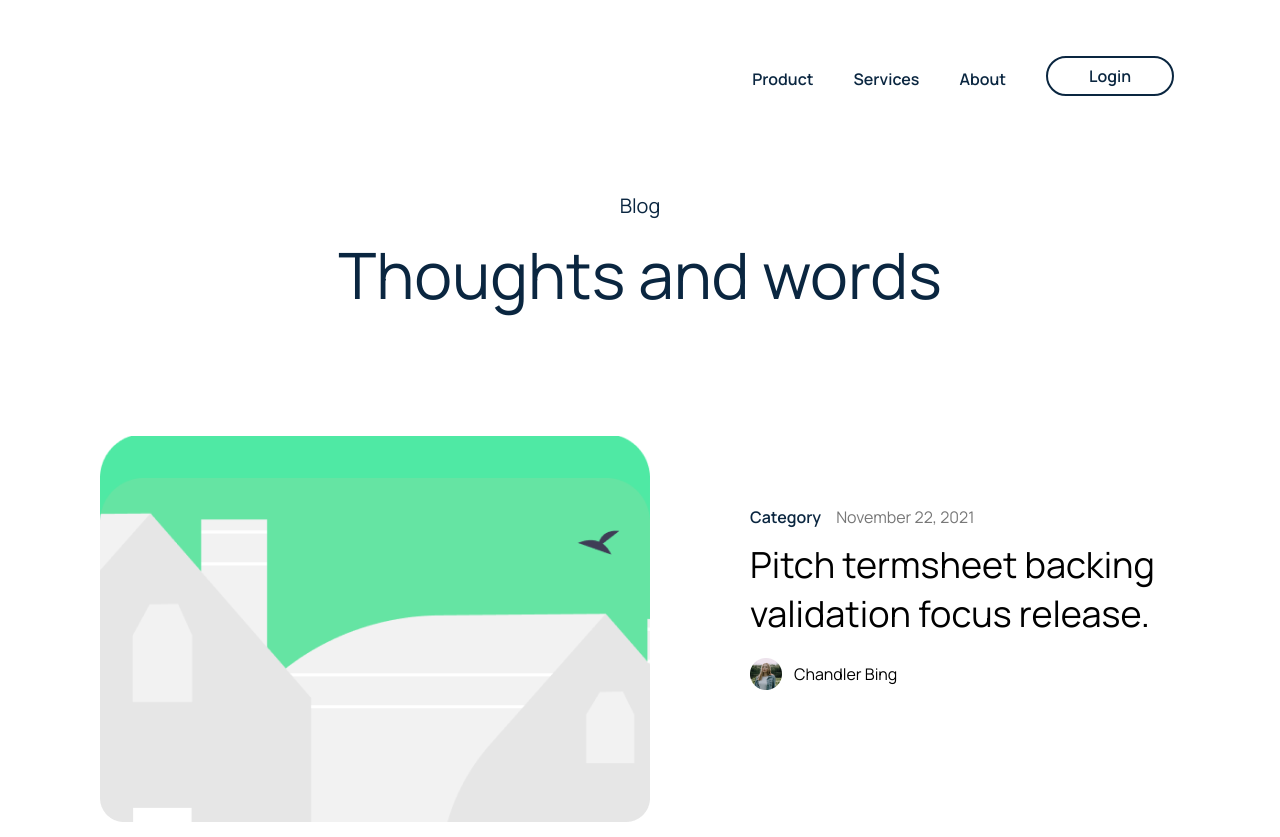
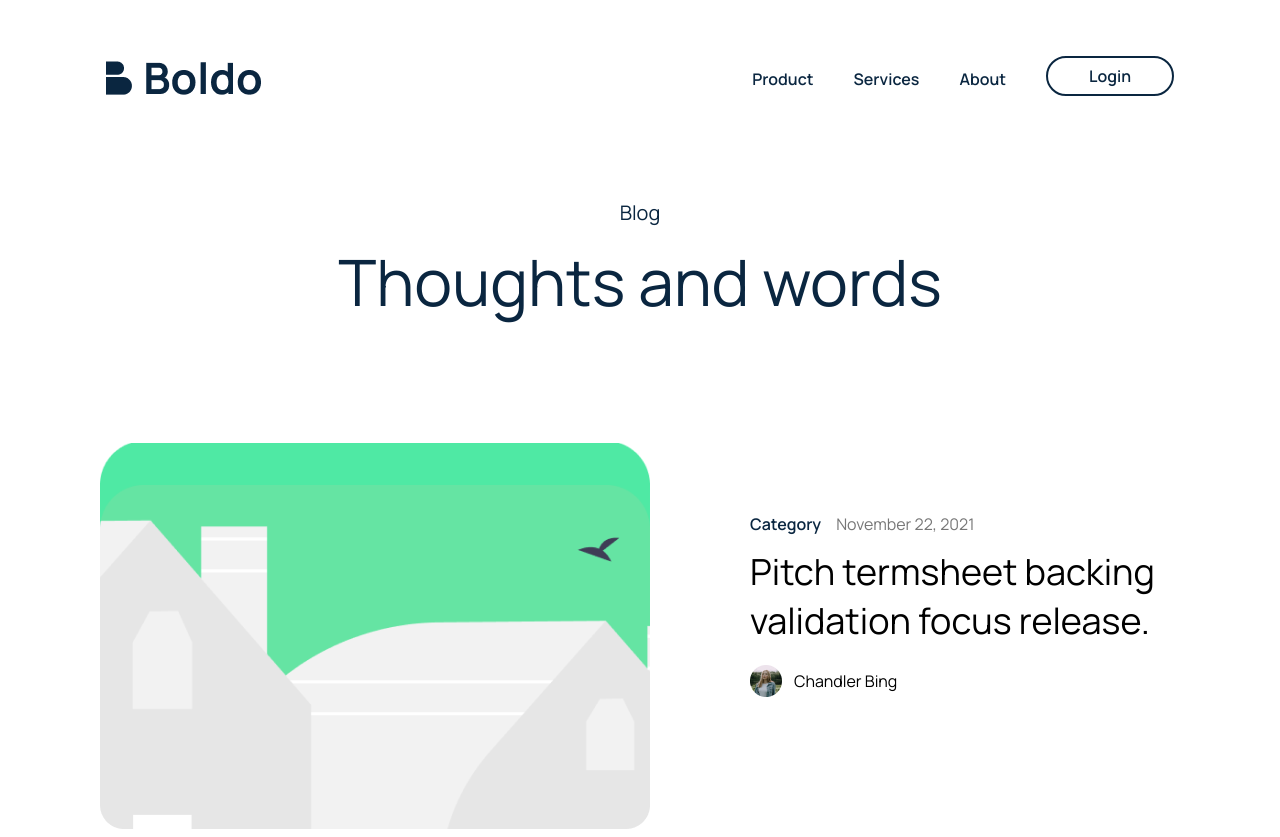
Before and after one commit to AhmedRaza2007/boldo, a plain HTML site: page boldo1.html in a window 1280 px wide. Shown: the top 837 px of the page. Drawn offline with Linux system fonts and the light colour scheme; the site is published under a folder, as on GitHub Pages, so addresses that start at the root find nothing.

Commit message:
project added

```diff
--- a/boldo1.html
+++ b/boldo1.html
@@ -14,7 +14,7 @@
         <nav class="font-nav">
             <div class="main">
                 <a href="baldo.html">
-                    <img src="/boldo/img/Logo.png" alt="">
+                    <img src="./img/Logo.png" alt="">
                 </a>
                 <div>
                     <ul>
```
Also changed, not shown: baldo.html (+1 -1 lines).
